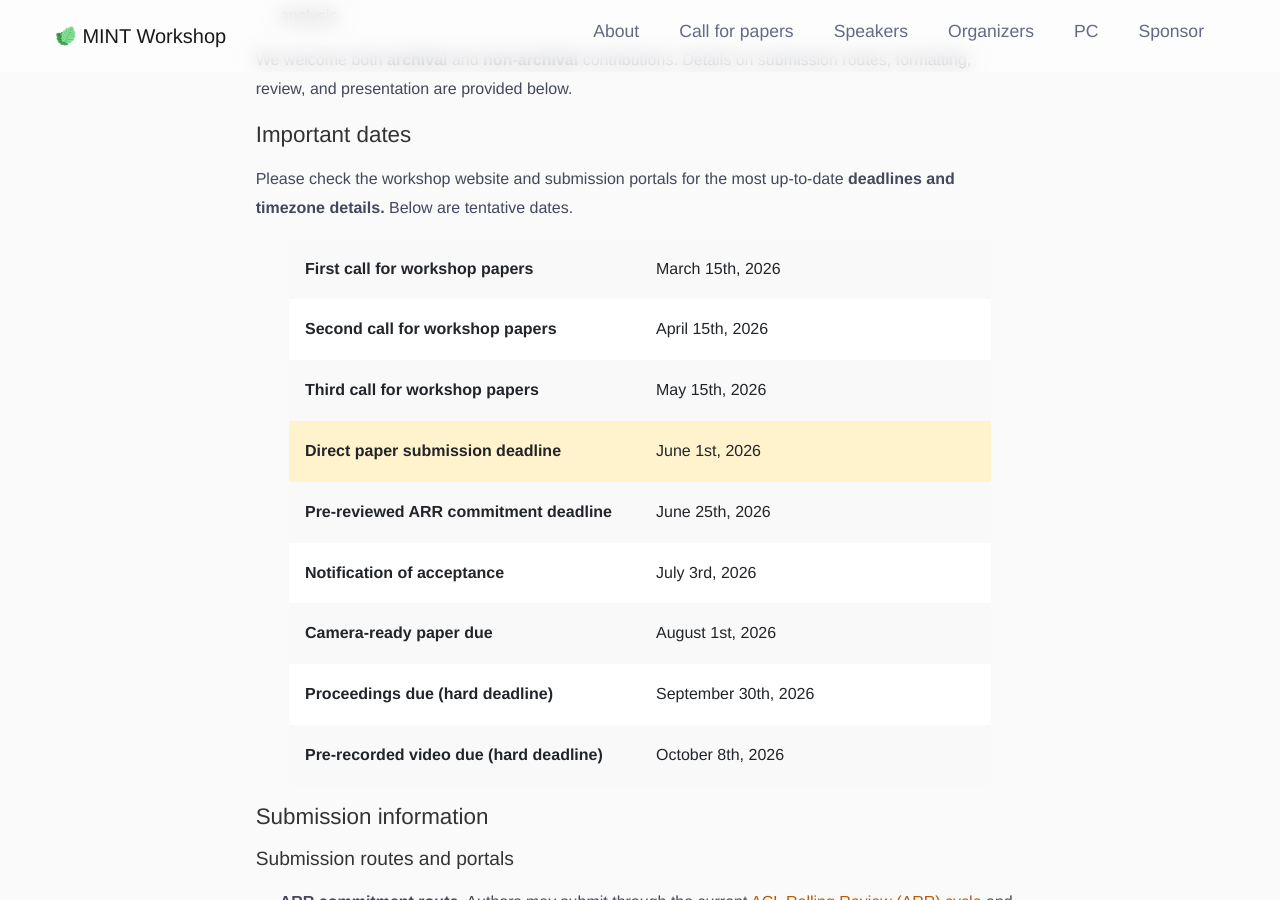
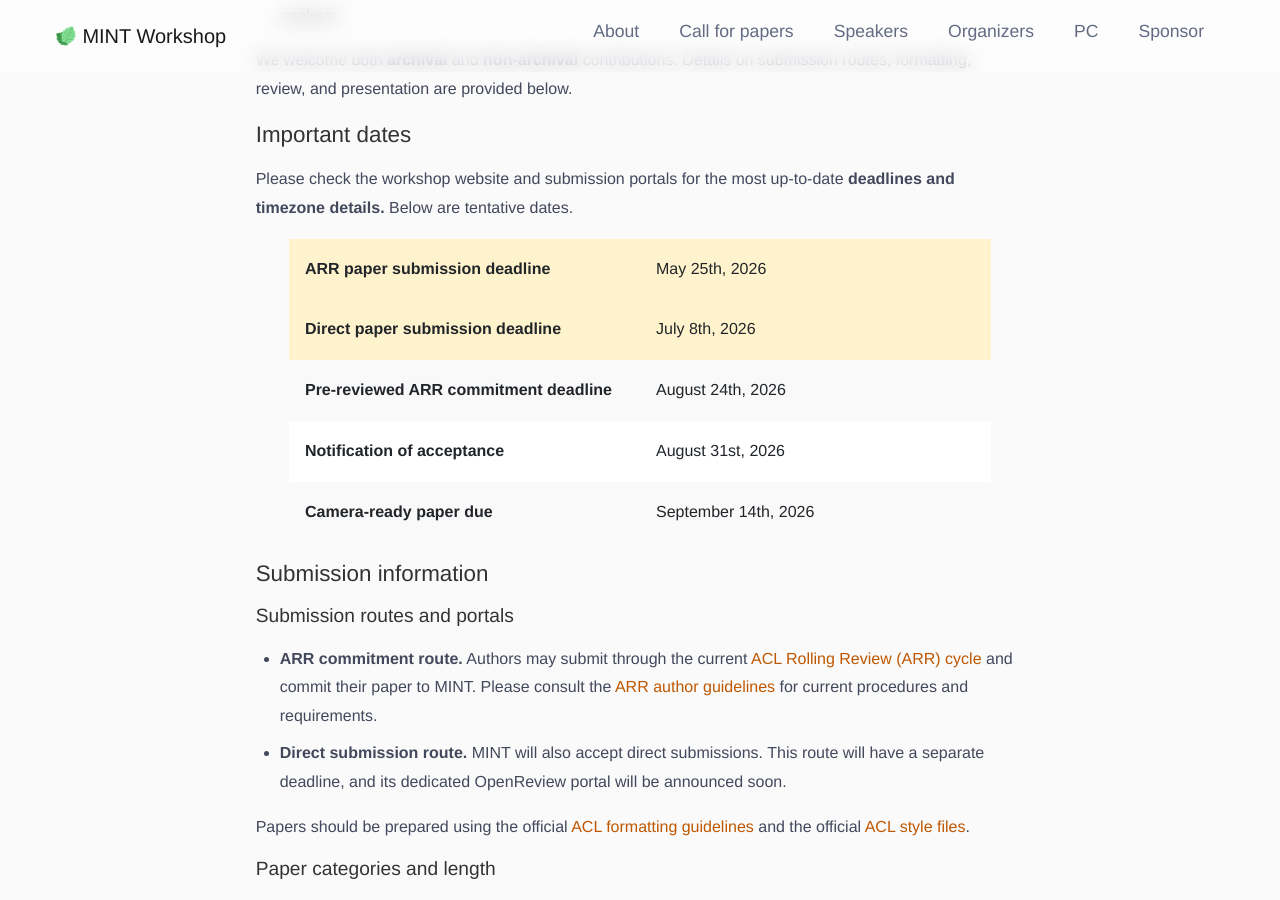
Before and after one commit to MINTworkshop/MINTworkshop.github.io, a Jekyll site: the page built from 2026/index.md, in a window 1280 px wide and 900 px high, scrolled down 2252 px. Built offline with Jekyll 4.4.1, drawn with Linux system fonts in a browser that asks for light colours; some of the changed text lies outside the part shown.

Commit message:
update dates

```diff
--- a/2026/index.md
+++ b/2026/index.md
@@ -36,24 +36,16 @@ cfp:
     We welcome both **archival** and **non-archival** contributions. Details on submission routes, formatting, review, and presentation are provided below.
 
   dates:
-    - event: First call for workshop papers
-      date: March 15th, 2026
-    - event: Second call for workshop papers
-      date: April 15th, 2026
-    - event: Third call for workshop papers
-      date: May 15th, 2026
+    - event: ARR paper submission deadline
+      date: May 25th, 2026
     - event: Direct paper submission deadline
-      date: June 1st, 2026
+      date: July 8th, 2026
     - event: Pre-reviewed ARR commitment deadline
-      date: June 25th, 2026
+      date: August 24th, 2026
     - event: Notification of acceptance
-      date: July 3rd, 2026
+      date: August 31st, 2026
     - event: Camera-ready paper due
-      date: August 1st, 2026
-    - event: Proceedings due (hard deadline)
-      date: September 30th, 2026
-    - event: Pre-recorded video due (hard deadline)
-      date: October 8th, 2026
+      date: September 14th, 2026
 
 
 speakers:
@@ -62,7 +54,7 @@ speakers:
     website: https://www.mpi.nl/people/holler-judith
     image: Judith.jpg
   - name: Vera Demberg
-    affiliation: Saarland University & Max Planck Institute for Informatics,
+    affiliation: Saarland University & Max Planck Institute for Informatics
     website: https://www.mpi-inf.mpg.de/departments/mlp/vera-demberg
     image: Vera.jpeg
 
```
